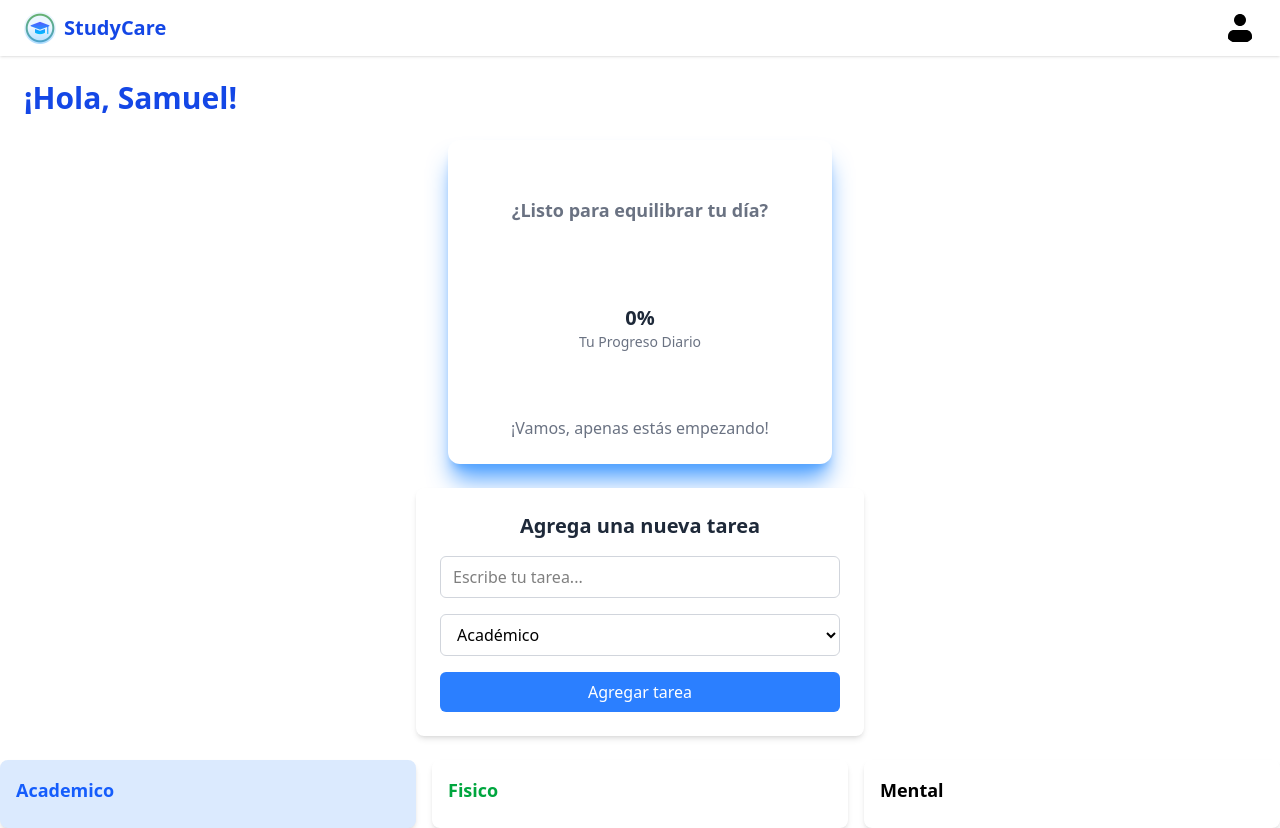
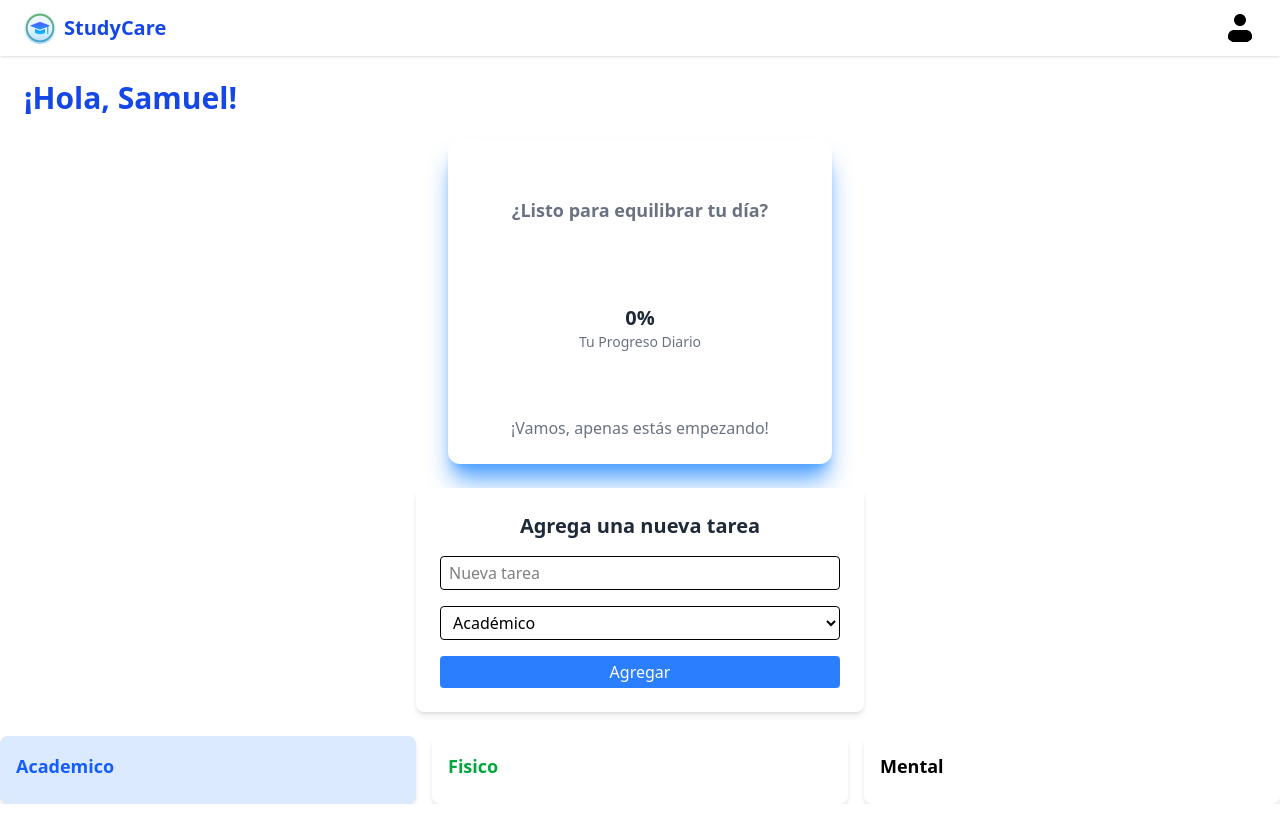
Before and after one commit to edav404/StudyCare, an Angular app: page / in a window 1280 px wide. After the commit the page ends 804 px from the top, so only its background shows below. Built offline with nearby package versions, Linux system fonts and the light colour scheme.

Commit message:
Se termina la funcion de añadir tareas, permitiendo que se pueda guardar en localstorage. Realizar funcion para eliminar y editar

```diff
--- a/src/app/pages/pg-inicio/pg-inicio.html
+++ b/src/app/pages/pg-inicio/pg-inicio.html
@@ -38,39 +38,36 @@
   <div class="bg-white shadow-md rounded-lg p-6 max-w-md mx-auto mt-6">
     <h2 class="text-xl font-semibold text-gray-800 mb-4 text-center">Agrega una nueva tarea</h2>
 
-  <form (ngSubmit)="addTask(titleInput.value, categorySelect.value)" class="flex flex-col gap-4">
+    <form (ngSubmit)="addTask(newTaskTitle, newTaskCategory)" class="flex flex-col gap-4">
       <input
-      #titleInput
-      placeholder="Escribe tu tarea..."
-      class="border border-gray-300 rounded-md px-3 py-2 focus:outline-none focus:ring-2 focus:ring-blue-400"
+        [(ngModel)]="newTaskTitle"
+        name="title"
+        placeholder="Nueva tarea"
+        class="border rounded px-2 py-1"
       />
 
-    <select
-      #categorySelect
-      class="border border-gray-300 rounded-md px-3 py-2 focus:outline-none focus:ring-2 focus:ring-blue-400"
-    >
+      <select [(ngModel)]="newTaskCategory" name="category" class="border rounded px-2 py-1">
         <option value="academico">Académico</option>
         <option value="fisico">Físico</option>
         <option value="mental">Mental</option>
       </select>
 
-    <button
-      type="submit"
-      class="bg-blue-500 hover:bg-blue-600 text-white font-medium py-2 rounded-md transition duration-200"
-    >
-      Agregar tarea
-    </button>
+      <button type="submit" class="bg-blue-500 text-white px-4 py-1 rounded">Agregar</button>
     </form>
   </div>
 
   <!-- Lista de tareas por categoría -->
   <div class="grid grid-cols-3 gap-4 mt-6">
-  <div *ngFor="let category of ['academico', 'fisico', 'mental']">
+    <div *ngFor="let category of categories">
       <div class="rounded-lg p-4 shadow-md" [ngClass]="getClass(category)">
         <h3 class="text-lg font-bold mb-2">{{ category | titlecase }}</h3>
         <div *ngFor="let task of tasksByCategory[category]">
           <label class="flex items-center gap-2">
-          <input type="checkbox" [(ngModel)]="task.completed" />
+            <input
+              type="checkbox"
+              [(ngModel)]="task.completed"
+              (change)="saveTasksToLocalStorage()"
+            />
             <span>{{ task.title }}</span>
           </label>
         </div>
--- a/src/app/pages/pg-inicio/pg-inicio.ts
+++ b/src/app/pages/pg-inicio/pg-inicio.ts
@@ -19,7 +19,10 @@ export interface Task {
 export class PgInicio {
   protected readonly title = signal('ng-tw-4-app');
   userName = 'Samuel';
-  categories: Task['category'][] = ['academico', 'fisico', 'mental'];
+  readonly categories = ['academico', 'fisico', 'mental'] as const;
+
+  newTaskTitle = '';
+  newTaskCategory: 'academico' | 'fisico' | 'mental' = 'academico';
   //colores por categoria
   categoryColors: Record<Task['category'], string> = {
     academico: 'blue',
@@ -46,6 +49,22 @@ export class PgInicio {
       completed: false,
     };
     this.tasks.push(newTask);
+    this.saveTasksToLocalStorage();
+  }
+  //guardar tasks en localstorage
+  saveTasksToLocalStorage(): void {
+    localStorage.setItem('studycare_tasks', JSON.stringify(this.tasks));
+  }
+  //cargar tasks desde localstorage
+  loadTasksFromLocalStorage(): void {
+    const stored = localStorage.getItem('studycare_tasks');
+    if (stored) {
+      this.tasks = JSON.parse(stored);
+    }
+  }
+  //cargar tasks al iniciar el componente
+  ngOnInit(): void {
+    this.loadTasksFromLocalStorage();
   }
 
   //agrupar tasks por categoria
```
Lines whose indentation alone changed are shown as unchanged.
